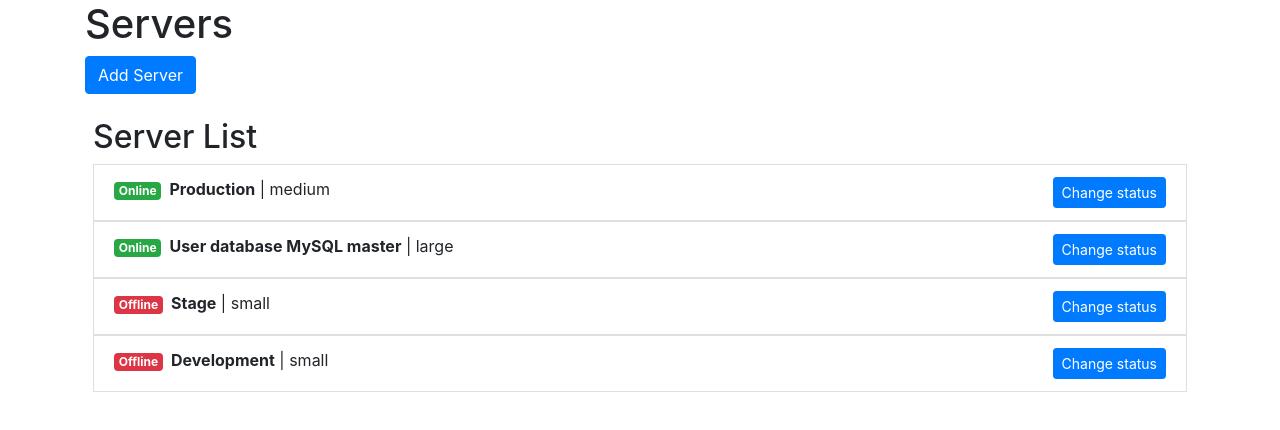
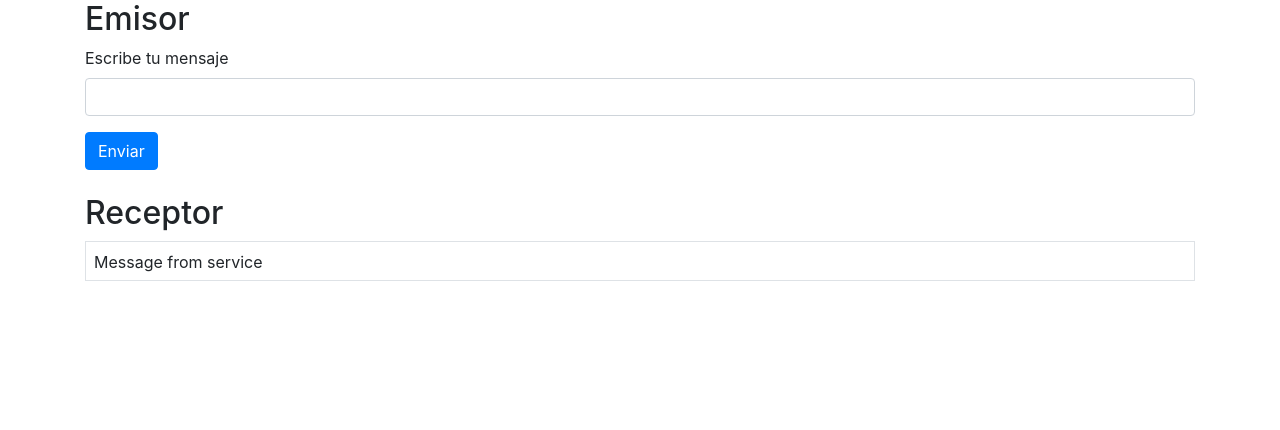
Before and after one commit to milioce/ng-course-basic, an Angular app: page / in a window 1280 px wide. Shown: the top 430 px of the page. Built offline with nearby package versions, Linux system fonts and the light colour scheme.

Commit message:
12 Observables - Emitter + Receiver example

```diff
--- a/src/app/app.component.html
+++ b/src/app/app.component.html
@@ -1 +1,6 @@
-<app-servers></app-servers>
+<app-servers *ngIf="false"></app-servers>
+
+<div class="container">
+  <app-emitter></app-emitter>
+  <app-receiver></app-receiver>
+</div>
--- a/src/app/app.component.ts
+++ b/src/app/app.component.ts
@@ -7,4 +7,7 @@ import { Component } from '@angular/core';
 })
 export class AppComponent {
   title = 'ng-course';
+
+  constructor() {
+   }
 }
--- a/src/app/app.module.ts
+++ b/src/app/app.module.ts
@@ -8,6 +8,8 @@ import { ShortenPipe } from './pipes/shorten.pipe';
 import { ServerComponent } from './servers/server/server.component';
 import { CreateServerComponent } from './servers/create-server/create-server.component';
 import { CreateServerTdComponent } from './servers/create-server/create-server-td.component';
+import { EmitterComponent } from './messages/emitter.component';
+import { ReceiverComponent } from './messages/receiver.component';
 
 @NgModule({
   declarations: [
@@ -16,7 +18,9 @@ import { CreateServerTdComponent } from './servers/create-server/create-server-t
     ShortenPipe,
     ServerComponent,
     CreateServerComponent,
-    CreateServerTdComponent
+    CreateServerTdComponent,
+    EmitterComponent,
+    ReceiverComponent
   ],
   imports: [
     BrowserModule,
--- /dev/null
+++ b/src/app/messages/emitter.component.html
@@ -0,0 +1,9 @@
+<h2>Emisor</h2>
+
+<form class="mb-4">
+  <div class="form-group">
+    <label for="message">Escribe tu mensaje</label>
+    <input class="form-control" id="message" name="message" [(ngModel)]="msg" type="text">
+  </div>
+  <button class="btn btn-primary" type="button" (click)="sendMessage()">Enviar</button>
+</form>
--- /dev/null
+++ b/src/app/messages/emitter.component.ts
@@ -0,0 +1,20 @@
+import { Component, OnInit } from '@angular/core';
+import { MessagesService } from './messages.services';
+
+@Component({
+  selector: 'app-emitter',
+  templateUrl: './emitter.component.html',
+})
+export class EmitterComponent implements OnInit {
+  msg = '';
+
+  constructor(private service: MessagesService) { }
+
+  ngOnInit(): void {
+  }
+
+  sendMessage() {
+    this.service.sendData(this.msg);
+  }
+
+}
--- /dev/null
+++ b/src/app/messages/messages.services.ts
@@ -0,0 +1,14 @@
+import { Injectable } from '@angular/core';
+import { BehaviorSubject } from 'rxjs';
+
+@Injectable({providedIn: 'root'})
+export class MessagesService {
+  private source = new BehaviorSubject<string>('Message from service');
+  public message$ = this.source.asObservable();
+
+  constructor() { }
+
+  sendData(message: string) {
+    this.source.next(message);
+  }
+}
--- /dev/null
+++ b/src/app/messages/receiver.component.html
@@ -0,0 +1,5 @@
+<h2>Receptor</h2>
+
+<div class="border w-100 p-2" style="height: 40px;">
+  {{ message }}
+</div>
--- /dev/null
+++ b/src/app/messages/receiver.component.ts
@@ -0,0 +1,19 @@
+import { Component, OnInit } from '@angular/core';
+import { MessagesService } from './messages.services';
+
+@Component({
+  selector: 'app-receiver',
+  templateUrl: './receiver.component.html',
+})
+export class ReceiverComponent implements OnInit {
+  message: string;
+
+  constructor(private service: MessagesService) { }
+
+  ngOnInit(): void {
+    this.service.message$.subscribe(message => {
+      this.message = message;
+    });
+  }
+
+}
```
